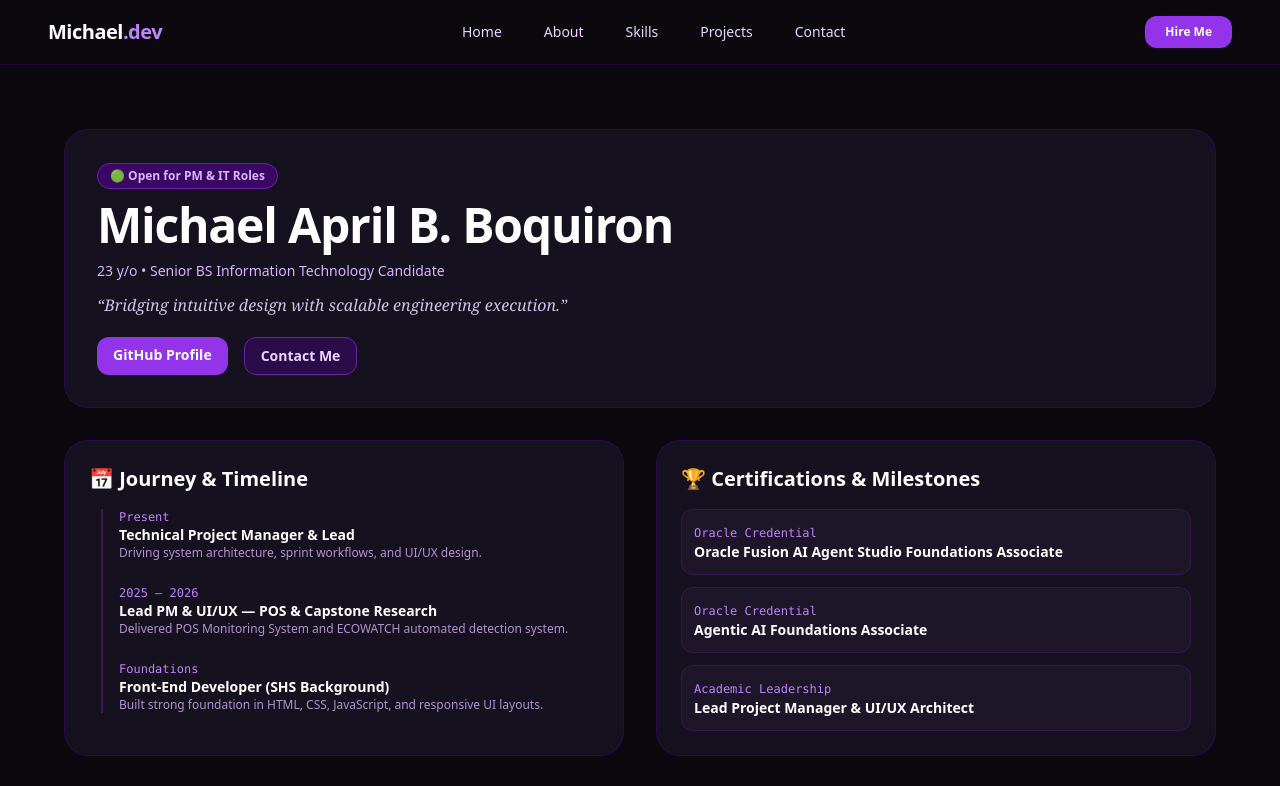
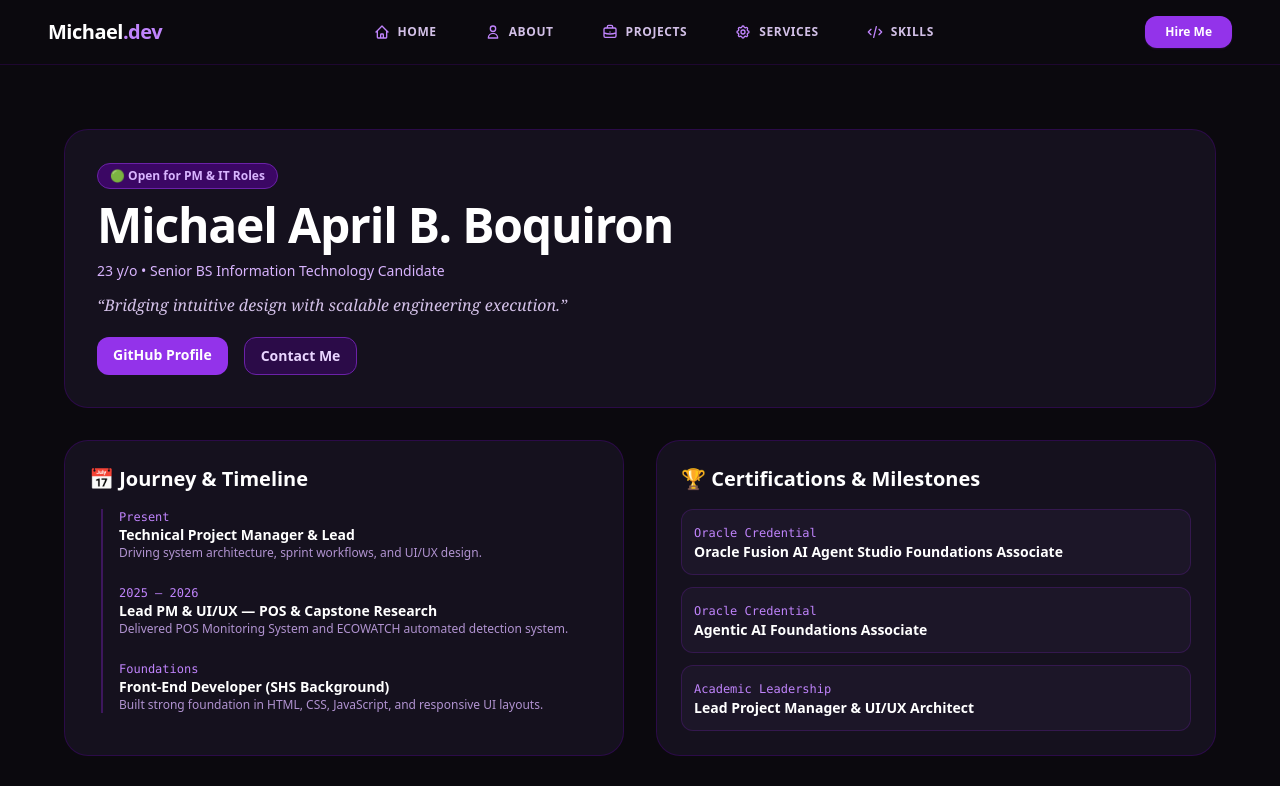
Before and after one commit to kashumadesu/Portfolio, a Next.js app: page / in a window 1280 px wide. Shown: the top 786 px of the page. Built offline with nearby package versions, Linux system fonts and the light colour scheme.

Commit message:
feat: add nav icons and tech-bracket corner hover effect

```diff
--- a/components/Navbar.jsx
+++ b/components/Navbar.jsx
@@ -4,11 +4,52 @@ export default function Navbar() {
   const [isOpen, setIsOpen] = useState(false);
 
   const navLinks = [
-    { name: "Home", href: "#home" },
-    { name: "About", href: "#about" },
-    { name: "Skills", href: "#skills" },
-    { name: "Projects", href: "#projects" },
-    { name: "Contact", href: "#contact" },
+    {
+      name: "HOME",
+      href: "#home",
+      icon: (
+        <svg className="w-4 h-4" fill="none" stroke="currentColor" viewBox="0 0 24 24">
+          <path strokeLinecap="round" strokeLinejoin="round" strokeWidth={2} d="M3 12l2-2m0 0l7-7 7 7M5 10v10a1 1 0 001 1h3m10-11l2 2m-2-2v10a1 1 0 01-1 1h-3m-6 0a1 1 0 001-1v-4a1 1 0 011-1h2a1 1 0 011 1v4a1 1 0 001 1m-6 0h6" />
+        </svg>
+      ),
+    },
+    {
+      name: "ABOUT",
+      href: "#about",
+      icon: (
+        <svg className="w-4 h-4" fill="none" stroke="currentColor" viewBox="0 0 24 24">
+          <path strokeLinecap="round" strokeLinejoin="round" strokeWidth={2} d="M16 7a4 4 0 11-8 0 4 4 0 018 0zM12 14a7 7 0 00-7 7h14a7 7 0 00-7-7z" />
+        </svg>
+      ),
+    },
+    {
+      name: "PROJECTS",
+      href: "#projects",
+      icon: (
+        <svg className="w-4 h-4" fill="none" stroke="currentColor" viewBox="0 0 24 24">
+          <path strokeLinecap="round" strokeLinejoin="round" strokeWidth={2} d="M21 13.255A23.931 23.931 0 0112 15c-3.183 0-6.22-.62-9-1.745M16 6V4a2 2 0 00-2-2h-4a2 2 0 00-2 2v2m4 6h.01M5 20h14a2 2 0 002-2V8a2 2 0 00-2-2H5a2 2 0 00-2 2v10a2 2 0 002 2z" />
+        </svg>
+      ),
+    },
+    {
+      name: "SERVICES",
+      href: "#services",
+      icon: (
+        <svg className="w-4 h-4" fill="none" stroke="currentColor" viewBox="0 0 24 24">
+          <path strokeLinecap="round" strokeLinejoin="round" strokeWidth={2} d="M10.325 4.317c.426-1.756 2.924-1.756 3.35 0a1.724 1.724 0 002.573 1.066c1.543-.94 3.31.826 2.37 2.37a1.724 1.724 0 001.065 2.572c1.756.426 1.756 2.924 0 3.35a1.724 1.724 0 00-1.066 2.573c.94 1.543-.826 3.31-2.37 2.37a1.724 1.724 0 00-2.572 1.065c-.426 1.756-2.924 1.756-3.35 0a1.724 1.724 0 00-2.573-1.066c-1.543.94-3.31-.826-2.37-2.37a1.724 1.724 0 00-1.065-2.572c-1.756-.426-1.756-2.924 0-3.35a1.724 1.724 0 001.066-2.573c-.94-1.543.826-3.31 2.37-2.37.996.608 2.296.07 2.572-1.065z" />
+          <path strokeLinecap="round" strokeLinejoin="round" strokeWidth={2} d="M15 12a3 3 0 11-6 0 3 3 0 016 0z" />
+        </svg>
+      ),
+    },
+    {
+      name: "SKILLS",
+      href: "#skills",
+      icon: (
+        <svg className="w-4 h-4" fill="none" stroke="currentColor" viewBox="0 0 24 24">
+          <path strokeLinecap="round" strokeLinejoin="round" strokeWidth={2} d="M10 20l4-16m4 4l4 4-4 4M6 16l-4-4 4-4" />
+        </svg>
+      ),
+    },
   ];
 
   return (
@@ -22,20 +63,29 @@ export default function Navbar() {
           </a>
         </div>
 
-        {/* Center: Desktop Navigation Links with Outline Bubble Hover */}
-        <div className="hidden md:flex items-center gap-2 text-sm font-medium text-purple-200">
+        {/* Center: Desktop Navigation Links with Corner Frame Hover */}
+        <div className="hidden md:flex items-center gap-4 text-xs font-bold tracking-wider text-purple-200/90">
           {navLinks.map((link) => (
             <a
               key={link.name}
               href={link.href}
-              className="px-4 py-1.5 rounded-full border border-transparent hover:border-purple-500/80 hover:text-white transition-all duration-300 ease-out hover:scale-105"
+              className="group relative px-4 py-2 flex items-center gap-2 hover:text-white transition-colors duration-200"
             >
-              {link.name}
+              {/* Corner Frame Accents (Visible on Hover) */}
+              <span className="absolute top-0 left-0 w-2.5 h-2.5 border-t-2 border-l-2 border-purple-400 opacity-0 group-hover:opacity-100 transition-opacity duration-200 pointer-events-none" />
+              <span className="absolute top-0 right-0 w-2.5 h-2.5 border-t-2 border-r-2 border-purple-400 opacity-0 group-hover:opacity-100 transition-opacity duration-200 pointer-events-none" />
+              <span className="absolute bottom-0 left-0 w-2.5 h-2.5 border-b-2 border-l-2 border-purple-400 opacity-0 group-hover:opacity-100 transition-opacity duration-200 pointer-events-none" />
+              <span className="absolute bottom-0 right-0 w-2.5 h-2.5 border-b-2 border-r-2 border-purple-400 opacity-0 group-hover:opacity-100 transition-opacity duration-200 pointer-events-none" />
+
+              <span className="text-purple-400 group-hover:text-purple-300 transition-colors">
+                {link.icon}
+              </span>
+              <span>{link.name}</span>
             </a>
           ))}
         </div>
 
-        {/* Right: Action Button */}
+        {/* Right: Contact CTA Button */}
         <div className="hidden md:flex items-center">
           <a
             href="#contact"
@@ -69,15 +119,16 @@ export default function Navbar() {
               key={link.name}
               href={link.href}
               onClick={() => setIsOpen(false)}
-              className="block px-3 py-2 rounded-xl text-sm font-medium text-purple-200 hover:border hover:border-purple-500/70 hover:text-white transition-all duration-200"
+              className="flex items-center gap-3 px-3 py-2 rounded-xl text-xs font-bold tracking-wider text-purple-200 hover:bg-purple-950/50 hover:text-white transition-all duration-200"
             >
-              {link.name}
+              <span className="text-purple-400">{link.icon}</span>
+              <span>{link.name}</span>
             </a>
           ))}
           <a
             href="#contact"
             onClick={() => setIsOpen(false)}
-            className="block w-full text-center px-4 py-2 bg-purple-600 hover:bg-purple-700 text-white text-xs font-semibold rounded-xl transition-all duration-200 mt-2"
+            className="block w-full text-center px-4 py-2 bg-purple-600 hover:bg-purple-700 text-white text-xs font-semibold rounded-xl transition-all duration-200 mt-3"
           >
             Hire Me
           </a>
```
